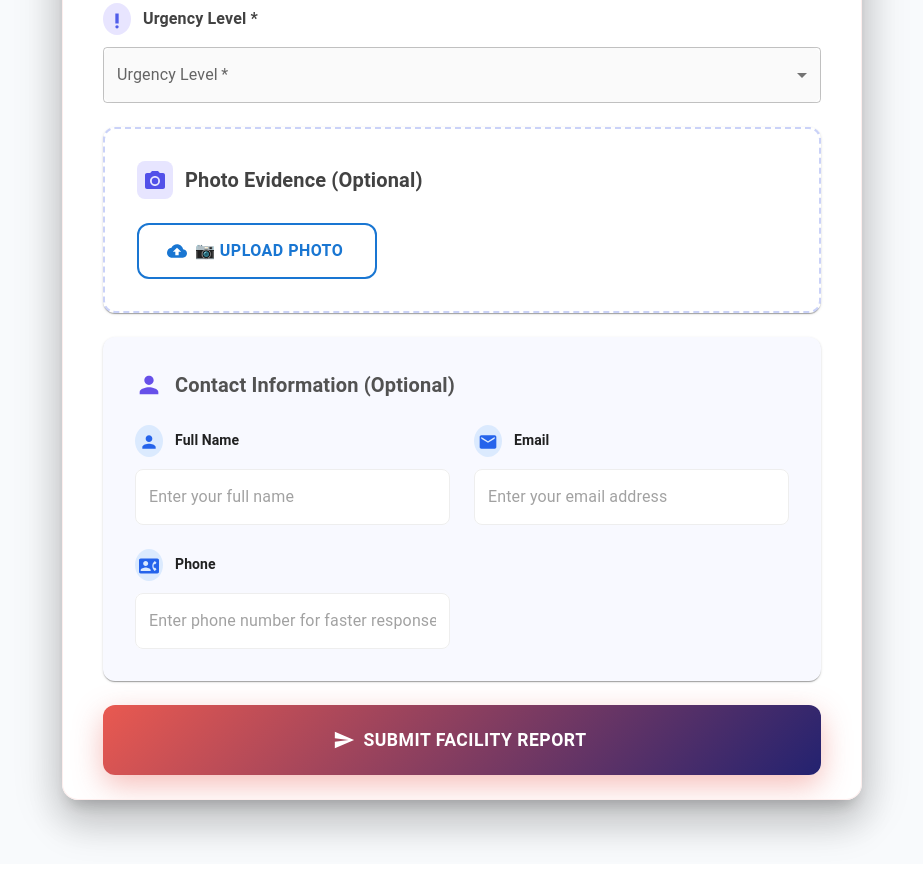
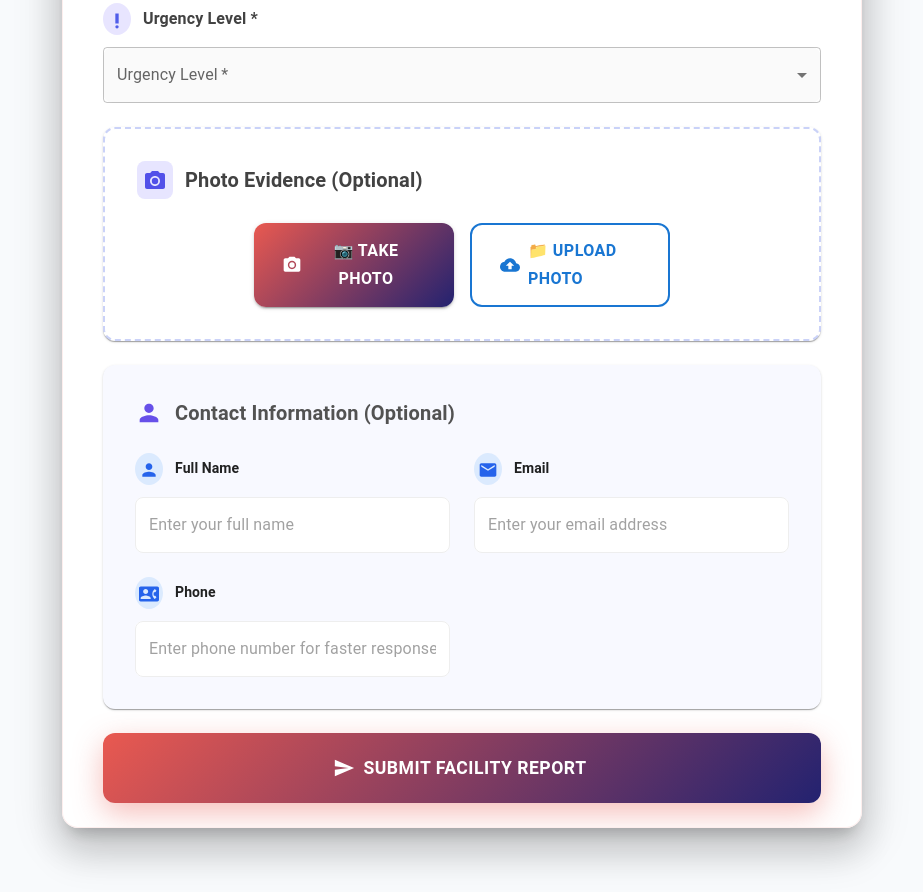
Before and after one commit to selvarasan08/wevalueyou, a React (Create React App) app: page / in a window 1280 px wide. Shown: the part 960-1852 px from the top of the page, without its empty margins (178-1101 px from the left). Before the commit the page ends 1824 px from the top, so only its background shows below. Built offline with nearby package versions, Linux system fonts and the light colour scheme.

Commit message:
Updated Code

```diff
--- a/src/App.js
+++ b/src/App.js
@@ -34,6 +34,7 @@ import {
   ContactPhone,
   Email,
   Person,
+  PhotoCamera, // Added for camera button
   CameraAlt,
 } from '@mui/icons-material';
 import watermark from './waterMark-removebg-preview.png';
@@ -58,6 +59,8 @@ export default function FacilityIssuesReport() {
   const [loading, setLoading] = useState(false);
   const [successDialogOpen, setSuccessDialogOpen] = useState(false);
   const [submitStatus, setSubmitStatus] = useState(null);
+  const videoRef = useRef(null); // Added for camera preview
+  const streamRef = useRef(null); // Added to manage camera stream
   const fileInputRef = useRef(null);
 
   // Configure your EmailJS credentials here
@@ -155,8 +158,7 @@ export default function FacilityIssuesReport() {
     });
   };
 
-  const handleImageUpload = async (e) => {
-    const file = e.target.files[0];
+  const handleImageUpload = async (file) => {
     if (file) {
       if (file.size > 5000000) {
         setSubmitStatus({
@@ -186,12 +188,72 @@ export default function FacilityIssuesReport() {
     }
   };
 
+  // NEW: Handle file upload from device
+  const handleFileUpload = (e) => {
+    const file = e.target.files[0];
+    handleImageUpload(file);
+  };
+
+  // NEW: Handle camera capture
+  const handleCameraCapture = async () => {
+    try {
+      const stream = await navigator.mediaDevices.getUserMedia({ video: { facingMode: 'environment' } });
+      streamRef.current = stream;
+
+      if (videoRef.current) {
+        videoRef.current.srcObject = stream;
+        videoRef.current.play();
+      }
+    } catch (err) {
+      setSubmitStatus({
+        type: 'error',
+        message: 'Camera access denied or not available. Please use file upload instead.',
+      });
+    }
+  };
+
+  // NEW: Take photo from camera preview
+  const takePhoto = async () => {
+    if (videoRef.current && streamRef.current) {
+      const video = videoRef.current;
+      const canvas = document.createElement('canvas');
+      canvas.width = video.videoWidth;
+      canvas.height = video.videoHeight;
+      const ctx = canvas.getContext('2d');
+      ctx.drawImage(video, 0, 0);
+
+      // Stop camera stream
+      streamRef.current.getTracks().forEach(track => track.stop());
+      video.srcObject = null;
+
+      // Convert to file and process
+      canvas.toBlob((blob) => {
+        const file = new File([blob], 'captured-photo.jpg', { type: 'image/jpeg' });
+        handleImageUpload(file);
+      }, 'image/jpeg', 0.8);
+    }
+  };
+
+  // NEW: Cancel camera preview
+  const cancelCamera = () => {
+    if (streamRef.current) {
+      streamRef.current.getTracks().forEach(track => track.stop());
+      streamRef.current = null;
+    }
+    if (videoRef.current) {
+      videoRef.current.srcObject = null;
+    }
+  };
+
   const removeImage = () => {
     setImagePreview(null);
+    cancelCamera(); // Also stop camera if active
     if (fileInputRef.current) {
       fileInputRef.current.value = '';
     }
   };
+
+
 
   const validateForm = () => {
     const required = ['description', 'urgency'];
@@ -322,6 +384,11 @@ export default function FacilityIssuesReport() {
         }}
       />
     ) : null;
+  };
+
+  // Check if camera is available
+  const hasCamera = () => {
+    return !!(navigator.mediaDevices && navigator.mediaDevices.getUserMedia);
   };
 
   return (
@@ -695,18 +762,84 @@ export default function FacilityIssuesReport() {
                   </Typography>
                 </Box>
 
+                {!imagePreview ? (
+                  <>
+                    {/* Camera Preview - NEW */}
+                    {videoRef.current && (
+                      <Paper sx={{ mb: 3, p: 3, textAlign: 'center', borderRadius: 3 }}>
+                        <video
+                          ref={videoRef}
+                          style={{
+                            width: '100%',
+                            maxWidth: 400,
+                            height: 300,
+                            objectFit: 'cover',
+                            borderRadius: 16,
+                            display: 'block',
+                            margin: '0 auto 20px'
+                          }}
+                          playsInline
+                        />
+                        <Box sx={{ display: 'flex', gap: 2, justifyContent: 'center', flexWrap: 'wrap' }}>
+                          <Button
+                            variant="contained"
+                            onClick={takePhoto}
+                            sx={{
+                              borderRadius: 3,
+                              px: 4,
+                              background: 'linear-gradient(135deg, #16a34a 0%, #15803d 100%)',
+                              '&:hover': { background: 'linear-gradient(135deg, #15803d 0%, #166534 100%)' }
+                            }}
+                            startIcon={<PhotoCamera />}
+                          >
+                            📸 Take Photo
+                          </Button>
+                          <Button
+                            variant="outlined"
+                            onClick={cancelCamera}
+                            sx={{ borderRadius: 3, px: 4 }}
+                          >
+                            Cancel
+                          </Button>
+                        </Box>
+                      </Paper>
+                    )}
+
+                    {/* Upload/Take Photo Buttons */}
+                    <Box sx={{ display: 'flex', gap: 2, justifyContent: 'center', flexWrap: 'wrap' }}>
+                      {hasCamera() && (
+                        <Button
+                          variant="contained"
+                          onClick={handleCameraCapture}
+                          sx={{
+                            borderRadius: 3,
+                            px: 4,
+                            py: 1.5,
+                            fontSize: '1rem',
+                            fontWeight: 600,
+                            background: 'linear-gradient(135deg, #e95950 0%, #232270 100%)',
+                            flex: 1,
+                            maxWidth: 200,
+                            '&:hover': {
+                              background: 'linear-gradient(135deg, #d94a42 0%, #1a1f3d 100%)'
+                            }
+                          }}
+                          startIcon={<PhotoCamera />}
+                        >
+                          📷 Take Photo
+                        </Button>
+                      )}
 
                       <input
                         type="file"
                         accept="image/*"
-                  onChange={handleImageUpload}
+                        onChange={handleFileUpload}
                         ref={fileInputRef}
                         style={{ display: 'none' }}
                         id="image-upload"
+                        capture="environment" // Prefer rear camera for file input too
                       />
 
-
-                {!imagePreview ? (
                       <label htmlFor="image-upload">
                         <Button
                           variant="outlined"
@@ -721,15 +854,25 @@ export default function FacilityIssuesReport() {
                             fontWeight: 600,
                             borderColor: 'primary.main',
                             color: 'primary.main',
+                            flex: 1,
+                            maxWidth: 200,
                             '&:hover': {
                               borderWidth: 2,
                               bgcolor: 'primary.50'
                             }
                           }}
                         >
-                      📷 Upload Photo
+                          📁 Upload Photo
                         </Button>
                       </label>
+                    </Box>
+
+                    {!hasCamera() && (
+                      <Typography variant="body2" sx={{ mt: 2, color: 'text.secondary', textAlign: 'center' }}>
+                        Camera not available. Please use file upload.
+                      </Typography>
+                    )}
+                  </>
                 ) : (
                   <Box sx={{ textAlign: 'center' }}>
                     <Paper
```
Lines whose indentation alone changed are shown as unchanged.
